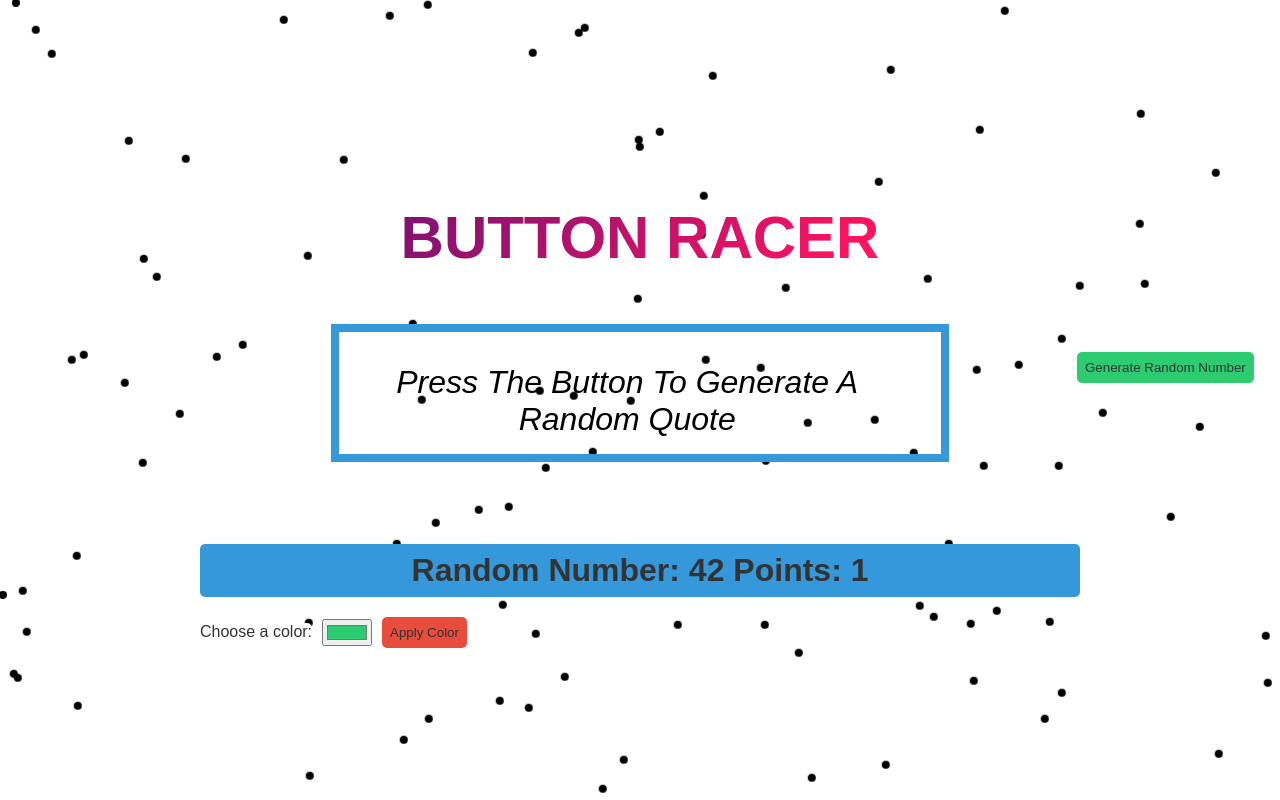
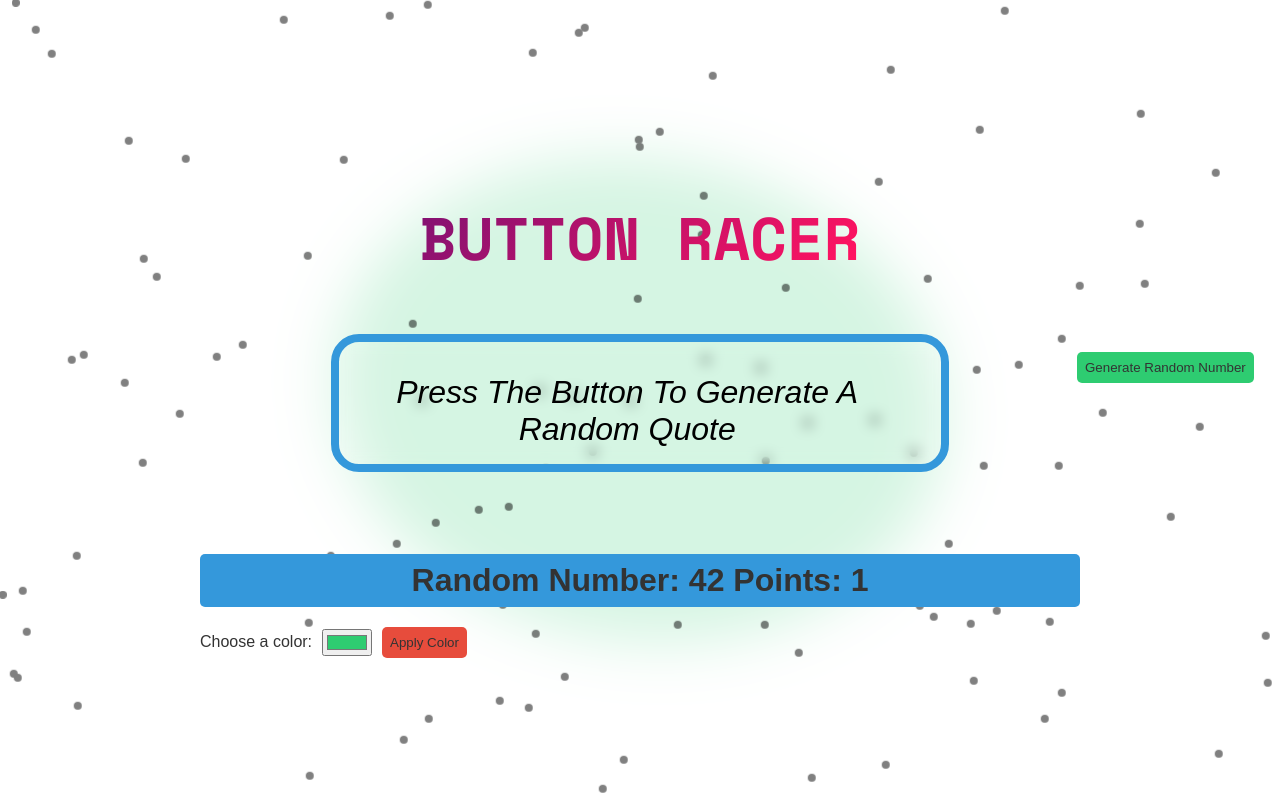
Before and after one commit to GDSC-NMIMS-MPSTME-Mumbai/project-mirage, a Flask app: page / in a window 1280 px wide. Run offline with Flask 3, Linux system fonts and the light colour scheme.

Commit message:
Add background blob, hero text animation and Improve CSS (#10)
Commit #6: by @AdityaS256

```diff
--- a/static/styles/index.css
+++ b/static/styles/index.css
@@ -1,3 +1,5 @@
+@import url('https://fonts.googleapis.com/css2?family=Space+Mono:ital,wght@0,400;0,700;1,400;1,700&display=swap');
+
 body {
   margin: 0;
   overflow: hidden;
@@ -8,6 +10,49 @@ body {
   height: 100vh;
   font-family: 'Arial', sans-serif;
   position: relative;
+}
+
+@keyframes rotateBlob {
+  from {
+      -moz-transform: rotate(0deg);
+      -webkit-transform: rotate(0deg);
+      transform: rotate(0deg);
+  }
+  50% {
+      -moz-transform: scale(1, 1.619) rotate(180deg);
+      -webkit-transform: scale(1, 1.619) rotate(180deg);
+      transform: scale(1, 1.619) rotate(180deg);
+  }
+  to {
+      -moz-transform: rotate(359deg);
+      -webkit-transform: rotate(359deg);
+      transform: rotate(359deg);
+  }
+}
+
+#blob {
+  width: 30em;
+  aspect-ratio: 1/1;
+  background-color: #2ecc71;
+  position: absolute;
+  border-radius: 50%;
+  -moz-animation: rotateBlob 10s infinite;
+  -webkit-animation: rotateBlob 10s infinite;
+  animation: rotateBlob 10s infinite;
+  z-index: -2;
+}
+
+#blur {
+  height: 100vh;
+  width: 100vw;
+  position: absolute;
+  z-index: -1;
+  -webkit-backdrop-filter: blur(30px);
+  backdrop-filter: blur(30px);
+}
+
+#hero-text {
+  font-family: 'Space Mono', monospace;
 }
 
 body::before {
@@ -29,6 +74,7 @@ body::before {
   height: 100%;
   pointer-events: none;
   z-index: 1;
+  opacity: 0.5;
 }
 
 .particle {
@@ -51,6 +97,10 @@ body::before {
   font-weight: lighter;
   font-style: italic;
   align-self: center;
+  border-radius: 20px;
+  -webkit-backdrop-filter: blur(7px);
+  backdrop-filter: blur(7px);
+  z-index: 3;
 }
 
 #output {
@@ -127,6 +177,7 @@ label {
 #generate-button {
   position: absolute;
   transition: top 0.2s, left 0.2s;
+  z-index: 4;
 }
 
 #pause-button {
--- a/templates/index.html
+++ b/templates/index.html
@@ -7,10 +7,12 @@
     <link rel="stylesheet" href="{{ url_for('static', filename='styles/index.css') }}" />
   </head>
   <body>
+    <div id="blob"></div>
+    <div id="blur"></div>
     <div class="particles"></div>
 
     <main>
-      <h3 class="animate-character">Button Racer</h3>
+      <h3 class="animate-character" id="hero-text" data-value="Button Racer">Button Racer</h3>
 
       <div id="quote-container">
         <div id="output">Press The Button To Generate A Random Quote</div>
@@ -123,12 +125,23 @@
       //Creating a function change background color randomly on button click
       const button = document.querySelector("#generate-button");
       let background = document.querySelector("body");
+
+      let backgroundBlob = document.getElementById("blob");
+
       button.addEventListener("click", () => {
         let math1 = Math.floor(Math.random() * 256);
         let math2 = Math.floor(Math.random() * 256);
         let math3 = Math.floor(Math.random() * 256);
         let math4 = Math.floor(Math.random() * 256);
         background.style.background = `rgb(${math1}, ${math2}, ${math3}, ${math4})`;
+
+        //modify blob color
+
+        let blob1 = math1 - (math1 * (60 / 100));
+        let blob2 = math2 - (math2 * (60 / 100));
+        let blob3 = math3 - (math3 * (60 / 100));
+        let blob4 = math4 - (math4 * (60 / 100));
+        backgroundBlob.style.background = `rgb(${(blob1)}, ${(blob2)}, ${(blob3)}, ${(blob4)})`;
       });
 
       //creating random quote on button click
@@ -149,6 +162,50 @@
         let random_quote = quote[Math.floor(Math.random() * quote.length)];
         output.innerHTML = random_quote;
       });
+
+      let blob = document.getElementById("blob");
+
+      document.body.onpointermove = (event) => {
+          const { clientX, clientY } = event;
+
+          const blobWidth = blob.offsetWidth;
+          const blobHeight = blob.offsetHeight;
+
+          blob.animate(
+              {
+                  left: `${clientX - blobWidth / 2}px`,
+                  top: `${clientY - blobHeight / 2}px`,
+              },
+              { duration: 3000, fill: "forwards" }
+          );
+      };
+
+      let heroText = document.getElementById("hero-text");
+
+      const letters = "ABCDEFGHIJKLMNOPQRSTUVWXYZ";
+
+      heroText.onmouseover = (event) => {
+        let iterations = 0;
+
+        const interval = setInterval(() => {
+            event.target.textContent = event.target.textContent
+                .split("")
+                .map((letter, index) => {
+                    if (index < iterations) {
+                        return event.target.dataset.value[index];
+                    }
+
+                    return letters[Math.floor(Math.random() * 26)];
+                })
+                .join("");
+
+            if (iterations >= event.target.dataset.value.length) {
+                clearInterval(interval);
+            }
+
+            iterations += 1 / 3;
+        }, 30);
+      };
     </script>
   </body>
 </html>
```
